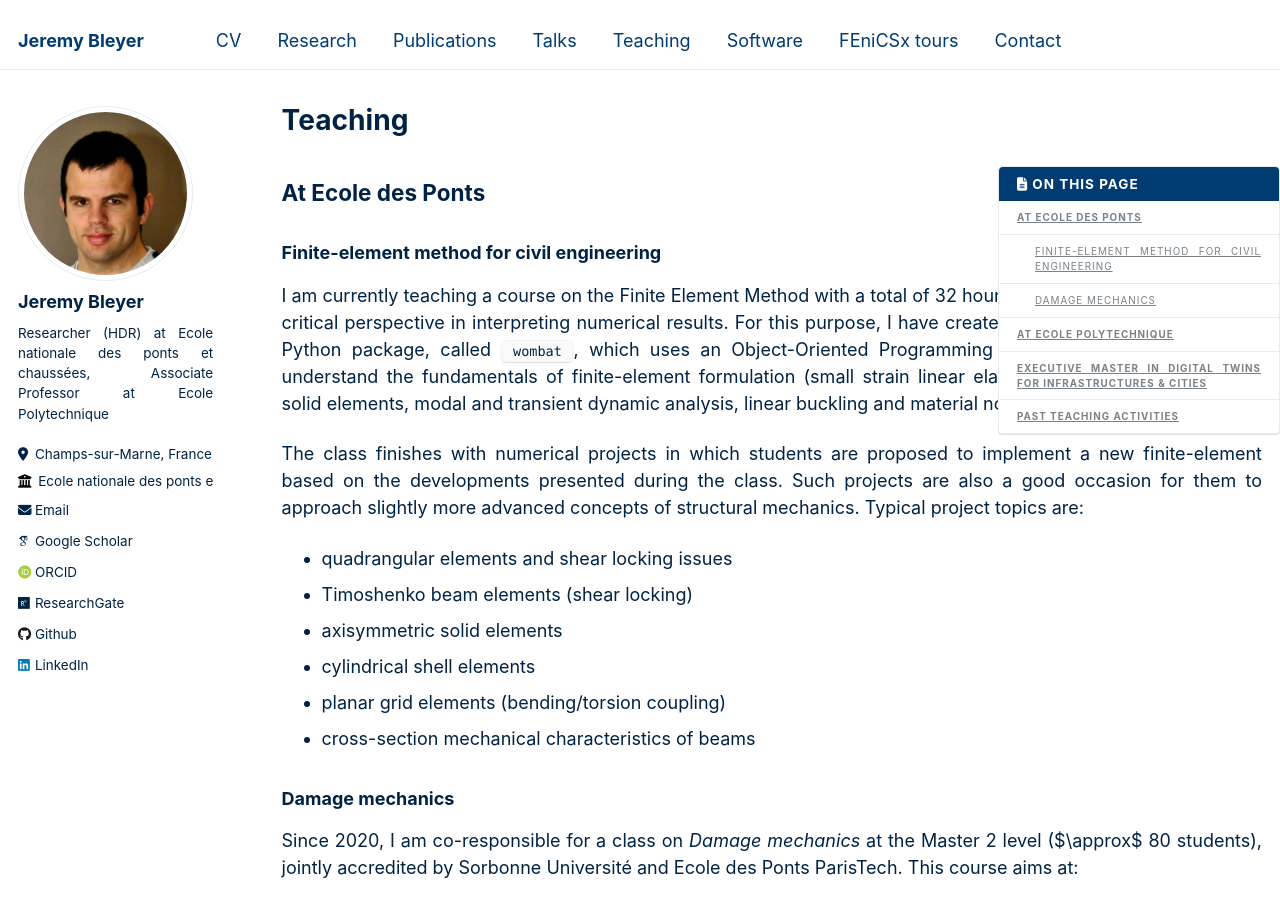
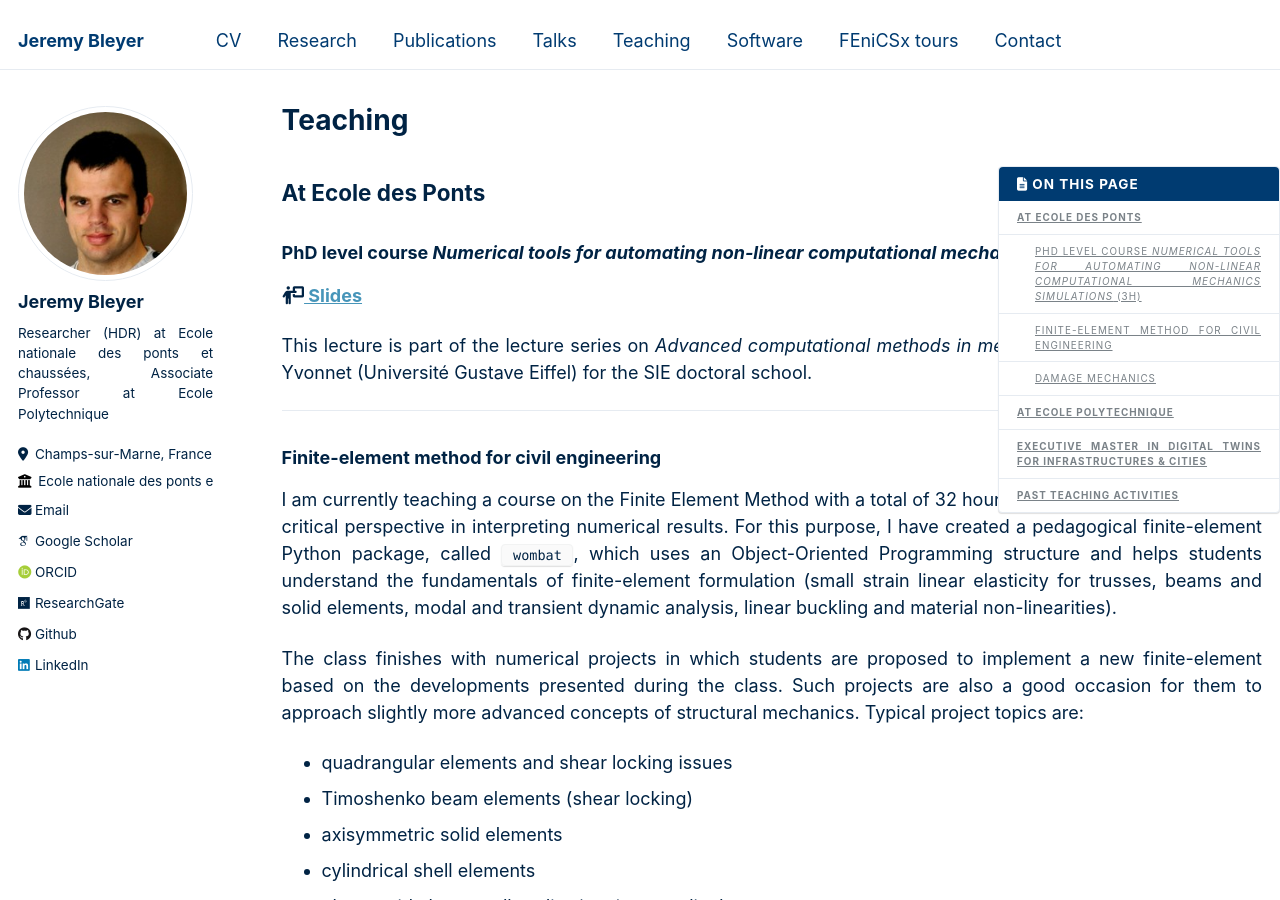
Before and after one commit to bleyerj/bleyerj.github.io, a Jekyll site: the page built from _pages/teaching.md, in a window 1280 px wide and 900 px high. Built offline with Jekyll 4.4.1, drawn with Linux system fonts in a browser that asks for light colours; some web fonts are replaced.

Commit message:
Add Phd course

```diff
--- a/_pages/teaching.md
+++ b/_pages/teaching.md
@@ -10,6 +10,14 @@ author_profile: true
 {% include toc %}
 
 ## At Ecole des Ponts
+
+### PhD level course *Numerical tools for automating non-linear computational mechanics simulations* (3h)
+
+<p><i class="fa fa-person-chalkboard"></i><a href="Bleyer_advanced_computational_methods_2025.pdf"><b> Slides</b></a></p>
+
+This lecture is part of the lecture series on *Advanced computational methods in mechanics* coordinated by Julien Yvonnet (Université Gustave Eiffel) for the SIE doctoral school.
+
+------------------------------------------------
 
 ### Finite-element method for civil engineering
 
@@ -24,6 +32,7 @@ The class finishes with numerical projects in which students are proposed to imp
 - planar grid elements (bending/torsion coupling)
 - cross-section mechanical characteristics of beams
 
+--------------------------------------------------------------------
 
 ### Damage mechanics
 
@@ -34,6 +43,8 @@ Since 2020, I am co-responsible for a class on *Damage mechanics* at the Master
 - proposing an outlook towards regularization methods though gradient damage models.
 
 I share this responsibility with Kim Pham (ENSTA), formerly with Djimédo Kondo (SU), who delivers the first 9 hours on the theoretical basis through the thermodynamical framework of irreversible processes. In the next 9 hours, I introduce the students to the numerical aspects of an isotropic local damage model in the FEniCS environment. The students are then exposed to classical issues such as mesh-dependency in order to illustrate the ill-posed character of such models. I then give an introduction to regularizing formulations using damage gradient (phase-field) approaches. Finally, we study the corresponding numerical implementation and how this strategy succeeds, or not, in regularizing the problem of crack propagation in brittle materials.
+
+
 
 ## at Ecole Polytechnique
 
```
Also changed, not shown: 1 other file.
